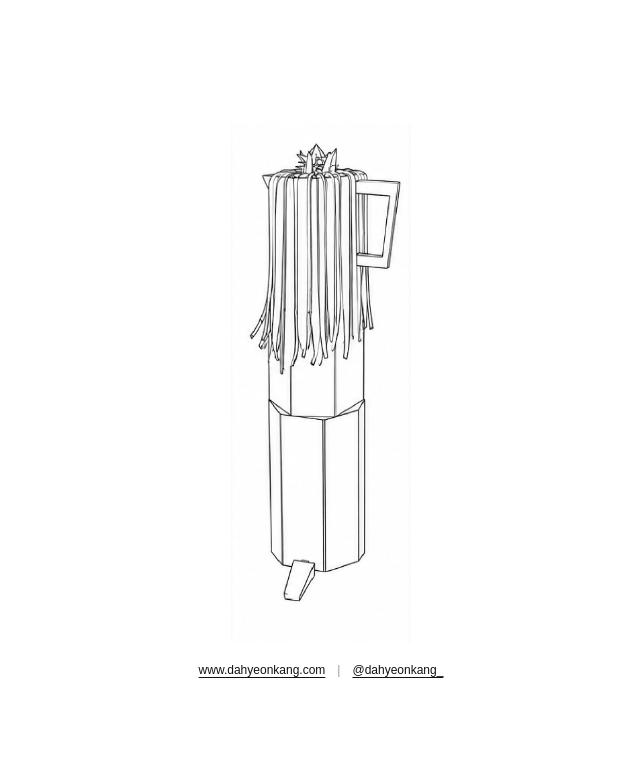
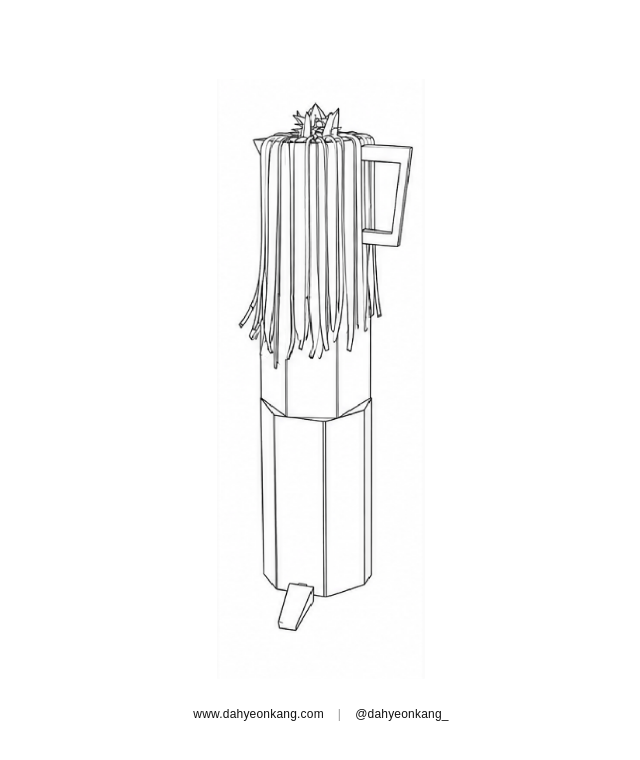
Before and after one commit to DahyeonKang94/Time_Spirit, a plain HTML site: page index.html in a window 1280 px wide. Shown: the whole page, without its empty margins (319-959 px from the left). Drawn offline with Linux system fonts and the light colour scheme.

Commit message:
Update index.html

```diff
--- a/index.html
+++ b/index.html
@@ -14,9 +14,10 @@
 
     html, body {
       margin: 0;
+      padding: 0;
       width: 100%;
       min-height: 100%;
-      background: white;
+      background: #ffffff;
     }
 
     body {
@@ -26,44 +27,46 @@
       flex-direction: column;
       justify-content: center;
       align-items: center;
-      padding: 20px 12px;
+      padding: 30px 16px;
       font-family: Arial, sans-serif;
     }
 
     .spirit {
       display: block;
       width: auto;
-      height: auto;
       max-width: 100%;
-      max-height: 65vh;
-      max-height: 65dvh;
+      max-height: 75vh;
+      max-height: 75dvh;
       object-fit: contain;
     }
 
     .links {
       display: flex;
-      flex-wrap: wrap;
       justify-content: center;
       align-items: center;
-      gap: 12px;
-      margin-top: 20px;
+      gap: 14px;
+      margin-top: 28px;
       font-size: 12px;
-      text-align: center;
+      letter-spacing: 0.2px;
     }
 
     .links a {
-      color: #111;
+      color: #111111;
+      text-decoration: none;
+    }
+
+    .links a:hover {
       text-decoration: underline;
-      text-underline-offset: 3px;
     }
 
     .divider {
-      color: #999;
+      color: #999999;
     }
   </style>
 </head>
 
 <body>
+
   <img
     class="spirit"
     src="./TIME.gif"
@@ -71,15 +74,18 @@
   >
 
   <div class="links">
-    <a href="https://www.dahyeonkang.com">
+    <a href="https://www.dahyeonkang.com"
+       target="_blank" rel="noopener noreferrer">
       www.dahyeonkang.com
     </a>
 
     <span class="divider">|</span>
 
-    <a href="https://www.instagram.com/dahyeonkang_/">
+    <a href="https://www.instagram.com/dahyeonkang_/"
+       target="_blank" rel="noopener noreferrer">
       @dahyeonkang_
     </a>
   </div>
+
 </body>
 </html>
```
